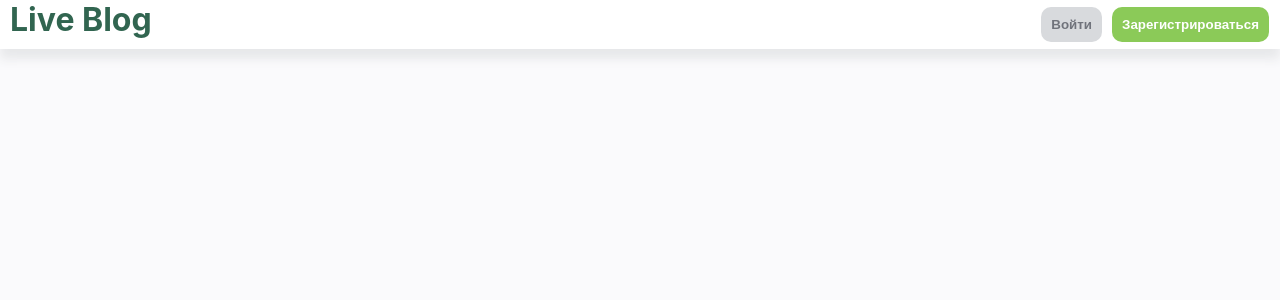
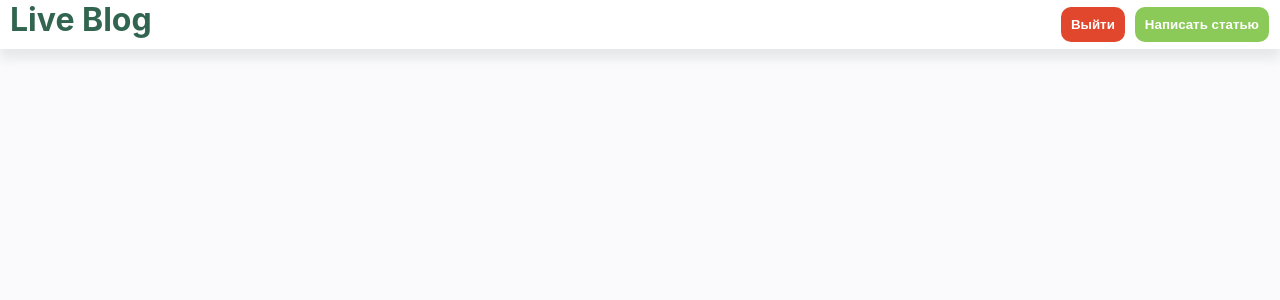
Before and after one commit to Suomi228/blog-frontend, a React (Vite) app in the folder blog-frontend/: page / in a window 1280 px wide. Shown: the top 300 px of the page. Built offline with nearby package versions, Linux system fonts and the light colour scheme.

Commit message:
logout/header

```diff
--- a/blog-frontend/src/components/header/Header.jsx
+++ b/blog-frontend/src/components/header/Header.jsx
@@ -1,13 +1,21 @@
-import React from 'react';
-import './header.css';
+import React from "react";
+import "./header.css";
 export default function Header() {
+  const isAuth = true;
   return (
-    <div className='container'>
+    <div className="container">
       <h1>Live Blog</h1>
-      <div className="buttons">
-        <button className='login'>Войти</button>
-        <button className='register'>Зарегистрироваться</button>
-      </div>
+      {isAuth ? (
+        <div className="buttons">
+          <button className="red">Выйти</button>
+          <button>Написать статью</button>
+        </div>
+      ) : (
+        <div className="buttons">
+          <button className="gray">Войти</button>
+          <button>Зарегистрироваться</button>
+        </div>
+      )}
     </div>
-  )
+  );
 }
--- a/blog-frontend/src/components/header/header.css
+++ b/blog-frontend/src/components/header/header.css
@@ -32,14 +32,26 @@
 .buttons button:active {
     background-color: #548d27;
 }
-.buttons .login{
+.buttons .gray{
     background-color: #d8dadd;
     color: #70737b;
 }
-.buttons .login:hover{
+.buttons .gray:hover{
     background-color: #e7e8ea;
     transition: background-color 0.3s ease, color 0.3s ease, border-color 0.3s ease;
 }
-.buttons .login:active{
+.buttons .gray:active{
     background-color: #b0b3bb;
 }
+
+.buttons .red{
+    background-color: #e1472c;
+    color: #fff;
+}
+.buttons .red:hover{
+    background-color: #fc755d;
+    transition: background-color 0.3s ease, color 0.3s ease, border-color 0.3s ease;
+}
+.buttons .red:active{
+    background-color: #c92b0f;
+}
```
